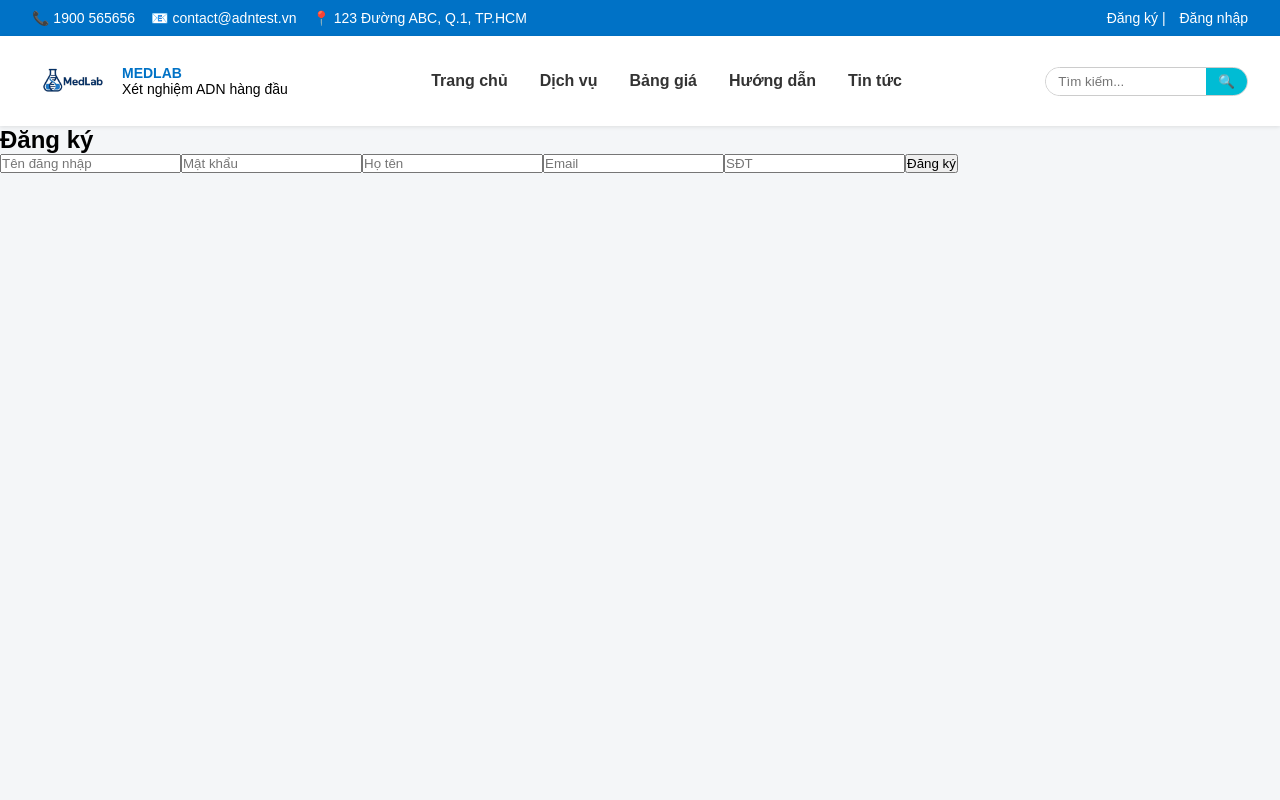
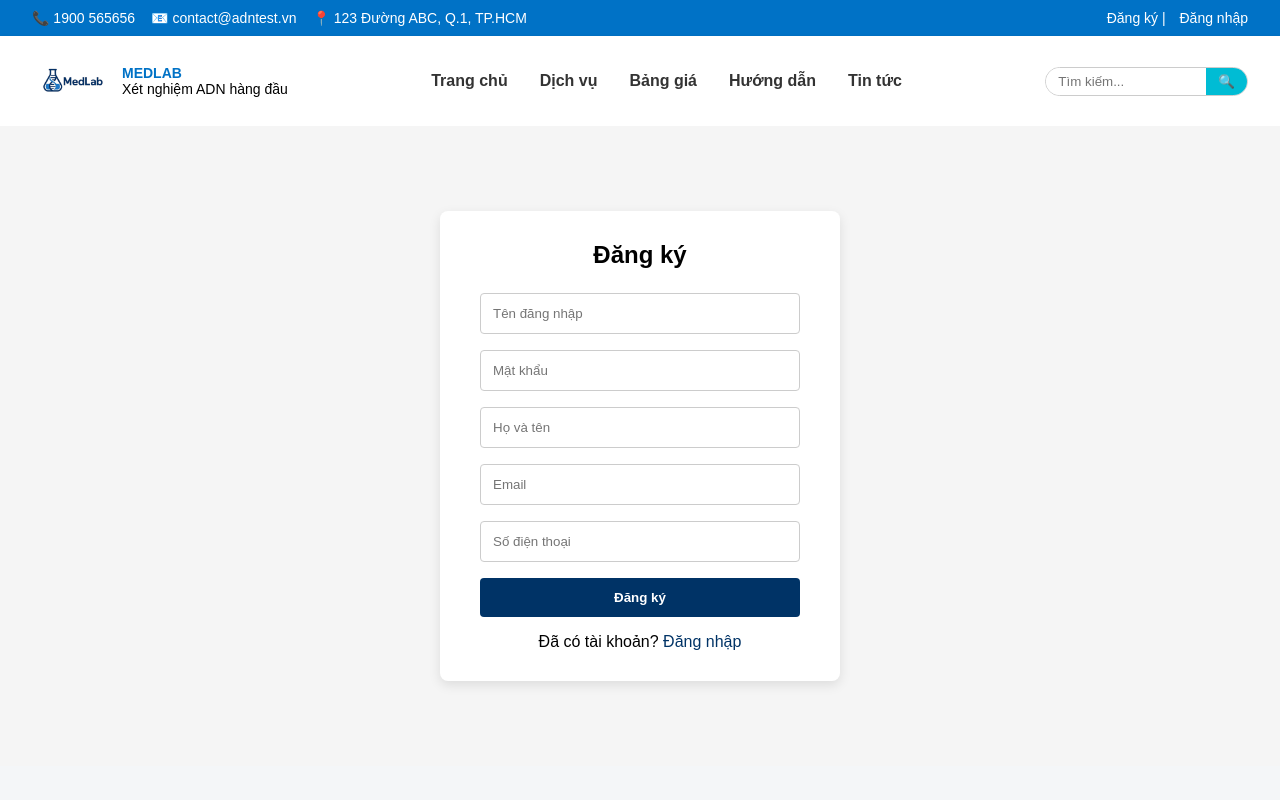
Before and after one commit to TanhLuu/DNA_Frontend, a React (Create React App) app in the folder dna_fe/: page /register in a window 1280 px wide. Shown: the top 800 px of the page. Built offline with nearby package versions, Linux system fonts and the light colour scheme.

Commit message:
Old version in gitlab to github

```diff
--- a/dna_fe/src/api/authApi.jsx
+++ /dev/null
@@ -1,6 +0,0 @@
-import axios from 'axios';
-
-const API_URL = 'http://localhost:8080/api/auth';
-
-export const register = (user) => axios.post(`${API_URL}/register`, user);
-export const login = (user) => axios.post(`${API_URL}/login`, user);
--- a/dna_fe/src/pages/auth/Login.jsx
+++ b/dna_fe/src/pages/auth/Login.jsx
@@ -1,36 +1,88 @@
 import React, { useState } from 'react';
-import { login } from '../../api/authApi';
 import { useNavigate } from 'react-router-dom';
+import '../../styles/auth/login.css';
 
 const Login = () => {
-  const [form, setForm] = useState({ username: '', password: '' });
+  const [username, setUsername] = useState('');
+  const [password, setPassword] = useState('');
   const [error, setError] = useState('');
   const navigate = useNavigate();
 
-  const handleChange = e => {
-    setForm({ ...form, [e.target.name]: e.target.value });
-  };
+  const handleLogin = (e) => {
+    e.preventDefault();
+    setError('');
 
-  const handleLogin = async (e) => {
-    e.preventDefault();
-    try {
-      const res = await login(form);
-      alert(res.data.message);
+    const users = JSON.parse(localStorage.getItem('users')) || [];
+    const foundUser = users.find(user => user.username === username && user.password === password);
+
+    if (foundUser) {
+      localStorage.setItem('username', foundUser.username);
+      localStorage.setItem('role', 'customer');
       navigate('/');
-    } catch (err) {
-      setError(err.response?.data?.error || 'Đăng nhập thất bại');
+    } else {
+      setError('Tên đăng nhập hoặc mật khẩu không đúng.');
     }
   };
 
   return (
-    <form onSubmit={handleLogin}>
-      <h2>Đăng nhập</h2>
-      <input name="username" onChange={handleChange} placeholder="Tên đăng nhập" required />
-      <input name="password" type="password" onChange={handleChange} placeholder="Mật khẩu" required />
-      {error && <p style={{ color: 'red' }}>{error}</p>}
-      <button type="submit">Đăng nhập</button>
-    </form>
+    <div className="auth-container">
+      <form className="auth-form" onSubmit={handleLogin}>
+        <h2>Đăng nhập</h2>
+
+        <input
+          type="text"
+          placeholder="Tài khoản"
+          required
+          value={username}
+          onChange={(e) => setUsername(e.target.value)}
+        />
+
+        <input
+          type="password"
+          placeholder="Mật khẩu"
+          required
+          value={password}
+          onChange={(e) => setPassword(e.target.value)}
+        />
+
+        {error && <p className="error">{error}</p>}
+
+        <button type="submit">Đăng nhập</button>
+        <p>Chưa có tài khoản? <a href="/register">Đăng ký</a></p>
+      </form>
+    </div>
   );
 };
 
 export default Login;
+
+
+
+    // const handleLogin = async (e) => {
+  //   e.preventDefault();
+  //   setError('');
+
+  //   try {
+  //     const response = await axios.post('http://localhost:8080/auth/login', {
+  //       username,
+  //       password,
+  //     });
+
+  //     const data = response.data;
+
+  //     // Lưu thông tin người dùng (nếu có token thì lưu token)
+  //     localStorage.setItem('token', data.token || '');
+  //     localStorage.setItem('username', data.username);
+  //     localStorage.setItem('role', data.role || 'customer');
+
+  //     data.role === 'admin'
+  //       ? navigate('/admin/dashboard')
+  //       :  navigate('/customer/home');
+  //   } catch (err) {
+  //     if (err.response && err.response.data && err.response.data.message) {
+  //       setError(err.response.data.message);
+  //     } else {
+  //       setError('Đăng nhập thất bại. Vui lòng thử lại.');
+  //     }
+  //   }
+  // };
--- a/dna_fe/src/pages/auth/Register.jsx
+++ b/dna_fe/src/pages/auth/Register.jsx
@@ -1,40 +1,97 @@
 import React, { useState } from 'react';
-import { register } from '../../api/authApi';
 import { useNavigate } from 'react-router-dom';
+import '../../styles/auth/register.css';
 
 const Register = () => {
   const [form, setForm] = useState({
-    username: '', password: '', fullName: '', email: '', phone: ''
+    username: '',
+    password: '',
+    fullName: '',
+    email: '',
+    phone: '',
+    address: '',
   });
   const [error, setError] = useState('');
   const navigate = useNavigate();
 
-  const handleChange = e => {
+  const handleChange = (e) => {
     setForm({ ...form, [e.target.name]: e.target.value });
   };
 
-  const handleRegister = async (e) => {
+  const handleRegister = (e) => {
     e.preventDefault();
-    try {
-      const res = await register(form);
-      alert(res.data.message);
-      navigate('/login');
-    } catch (err) {
-      setError(err.response?.data?.error || 'Đăng ký thất bại');
+    setError('');
+
+    const users = JSON.parse(localStorage.getItem('users')) || [];
+
+    const existingUser = users.find(user => user.username === form.username || user.email === form.email);
+    if (existingUser) {
+      setError('Email đã được sử dụng. Vui lòng chọn email khác.');
+      return;
     }
+
+    const newUsers = [...users, form];
+    localStorage.setItem('users', JSON.stringify(newUsers));
+
+    navigate('/login');
   };
 
   return (
-    <form onSubmit={handleRegister}>
-      <h2>Đăng ký</h2>
-      <input name="username" onChange={handleChange} placeholder="Tên đăng nhập" required />
-      <input name="password" onChange={handleChange} placeholder="Mật khẩu" required />
-      <input name="fullName" onChange={handleChange} placeholder="Họ tên" required />
-      <input name="email" onChange={handleChange} placeholder="Email" required />
-      <input name="phone" onChange={handleChange} placeholder="SĐT" required />
-      {error && <p style={{ color: 'red' }}>{error}</p>}
-      <button type="submit">Đăng ký</button>
-    </form>
+    <div className="auth-container">
+      <form className="auth-form" onSubmit={handleRegister}>
+        <h2>Đăng ký</h2>
+
+        <input
+          type="text"
+          name="username"
+          placeholder="Tên đăng nhập"
+          required
+          value={form.username}
+          onChange={handleChange}
+        />
+
+        <input
+          type="password"
+          name="password"
+          placeholder="Mật khẩu"
+          required
+          value={form.password}
+          onChange={handleChange}
+        />
+
+        <input
+          type="text"
+          name="fullName"
+          placeholder="Họ và tên"
+          required
+          value={form.fullName}
+          onChange={handleChange}
+        />
+
+        <input
+          type="email"
+          name="email"
+          placeholder="Email"
+          required
+          value={form.email}
+          onChange={handleChange}
+        />
+
+        <input
+          type="text"
+          name="phone"
+          placeholder="Số điện thoại"
+          required
+          value={form.phone}
+          onChange={handleChange}
+        />
+
+        {error && <p className="error">{error}</p>}
+
+        <button type="submit">Đăng ký</button>
+        <p>Đã có tài khoản? <a href="/login">Đăng nhập</a></p>
+      </form>
+    </div>
   );
 };
 
```
